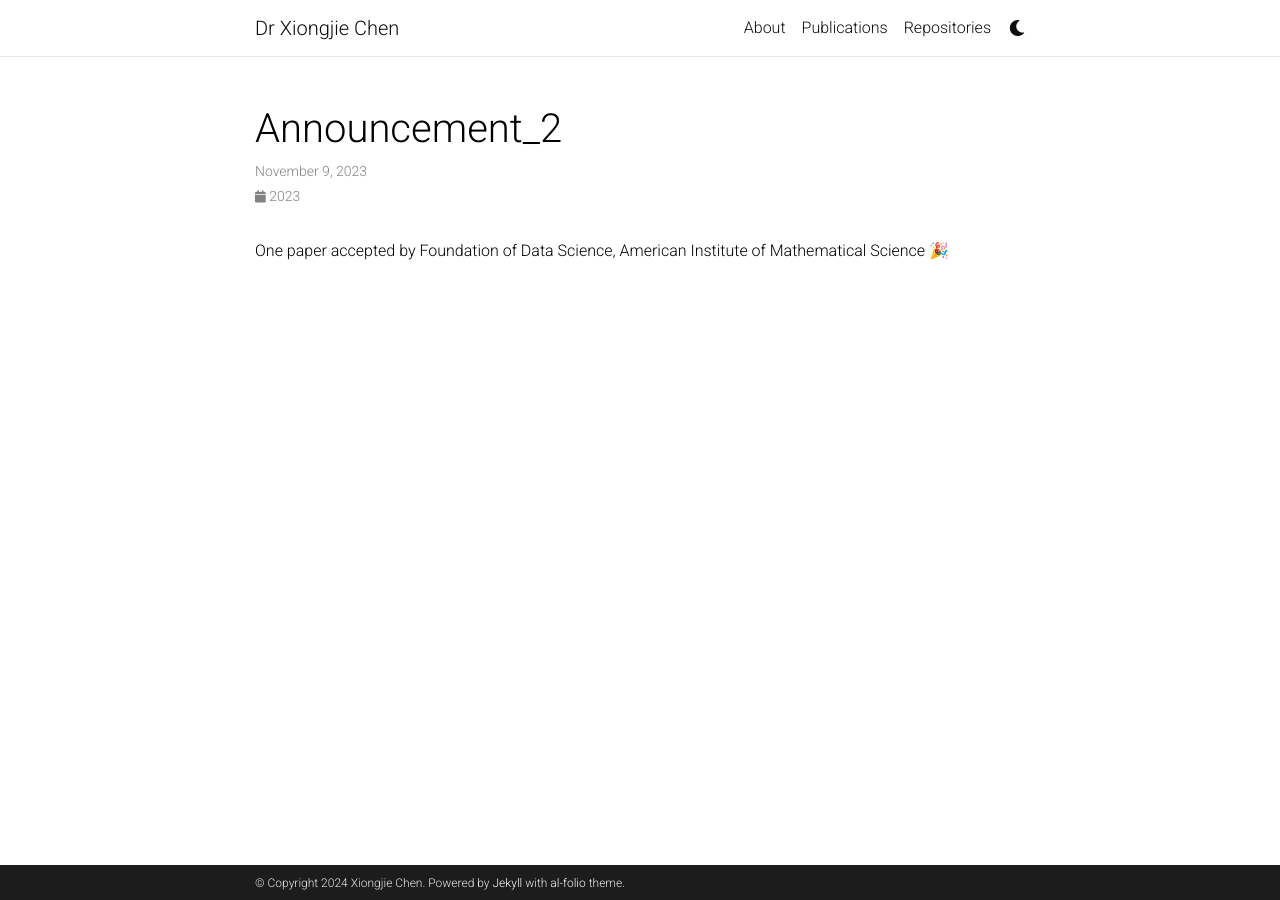
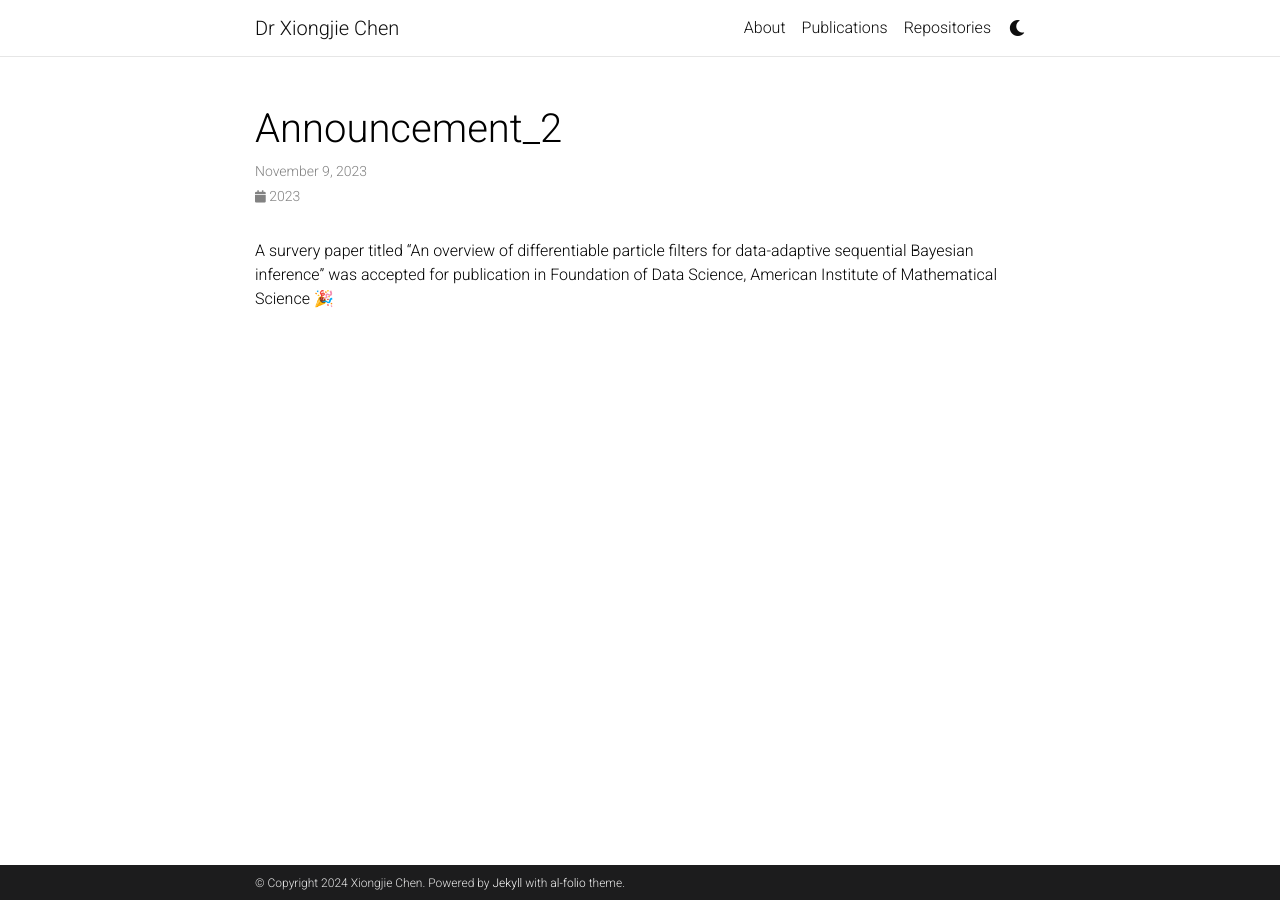
Before and after one commit to xiongjiechen/xiongjiechen.github.io, a Jekyll site: the page built from _news/announcement_2.md, in a window 1280 px wide. Built offline with Jekyll 4.4.1, drawn with Linux system fonts in a browser that asks for light colours; comment, search, counter and statistics services are not loaded; a style sheet for code colours, icons or effects is not loaded.

Commit message:
Update announcement_2.md

```diff
--- a/_news/announcement_2.md
+++ b/_news/announcement_2.md
@@ -4,4 +4,4 @@ date: 2023-11-09 00:00:00-0000
 inline: true
 ---
 
-One paper accepted by Foundation of Data Science, American Institute of Mathematical Science 🎉
+A survery paper titled "An overview of differentiable particle filters for data-adaptive sequential Bayesian inference" was accepted for publication in Foundation of Data Science, American Institute of Mathematical Science 🎉
```
